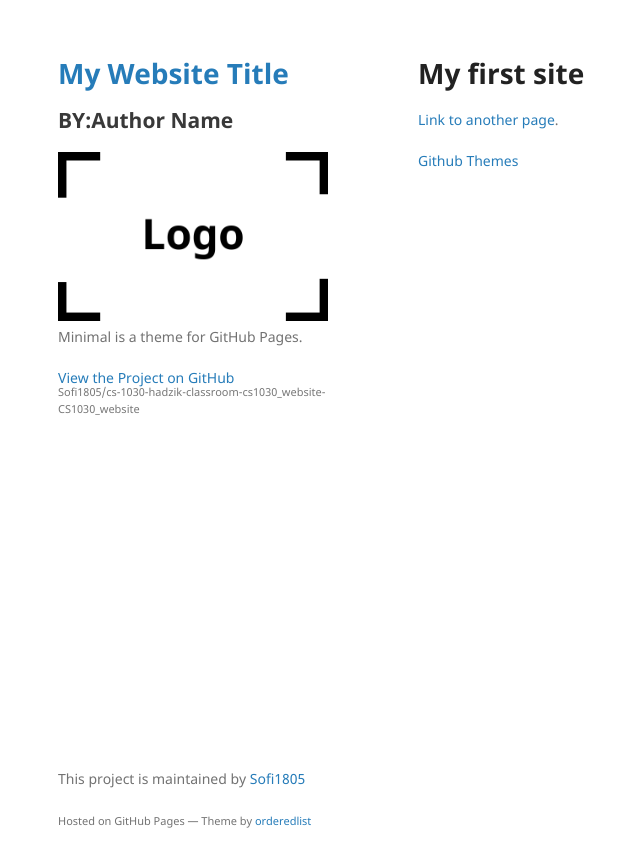
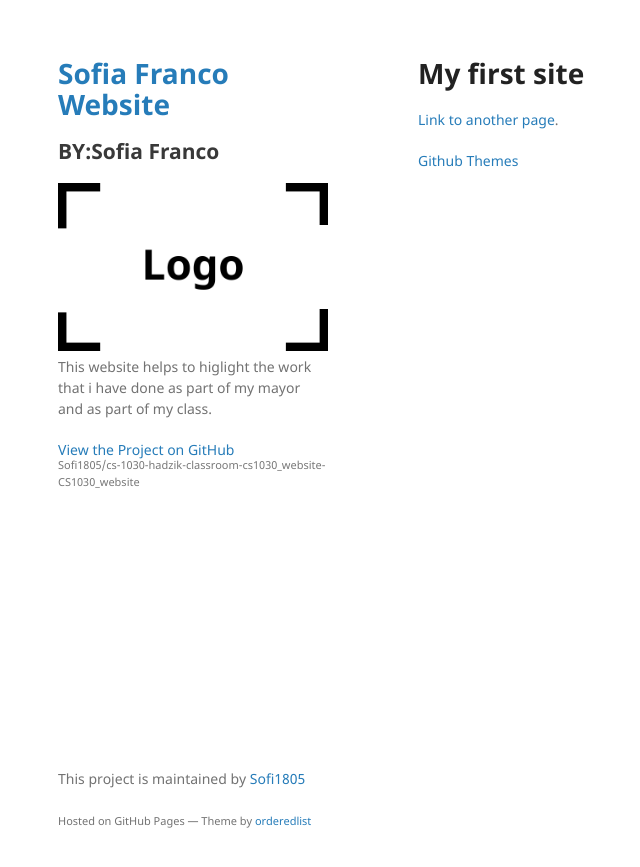
Before and after one commit to Sofi1805/cs-1030-hadzik-classroom-cs1030_website-CS1030_website, a Jekyll site: the page built from index.md, in a window 1280 px wide. Shown: the top 867 px of the page, without its empty margins (152-792 px from the left). Built offline with Jekyll 4.4.1, drawn with Linux system fonts in a browser that asks for light colours.

Commit message:
Update _config.yml

```diff
--- a/_config.yml
+++ b/_config.yml
@@ -1,6 +1,6 @@
-title: My Website Title
-author: Author Name
-logo: /assets/img/logo.png
-description: Minimal is a theme for GitHub Pages.
+title: "Sofia Franco Website"
+author: "Sofia Franco"
+logo: "/assets/img/logo.png"
+description: This website helps to higlight the work that i have done as part of my mayor and as part of my class.
 google_analytics:
-theme: jekyll-theme-minimal
+theme: "jekyll-theme-minimal"
```
